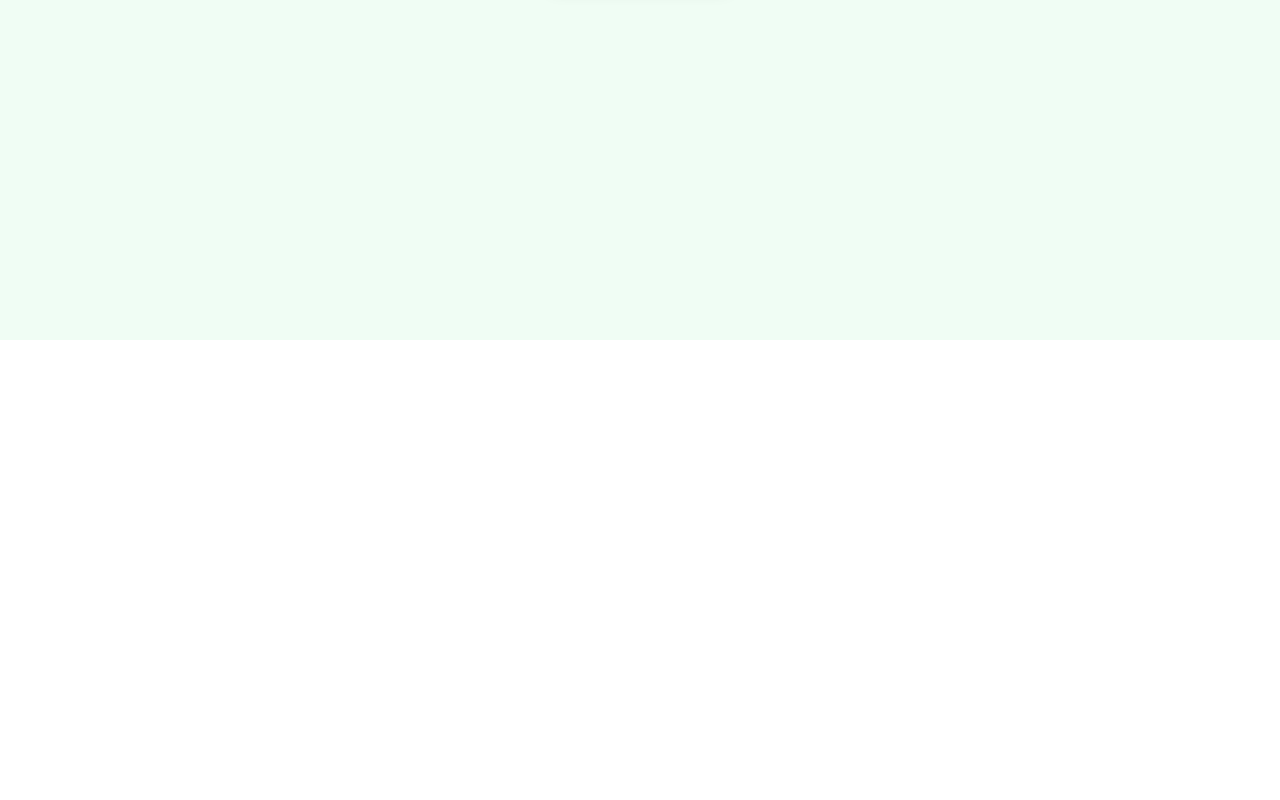
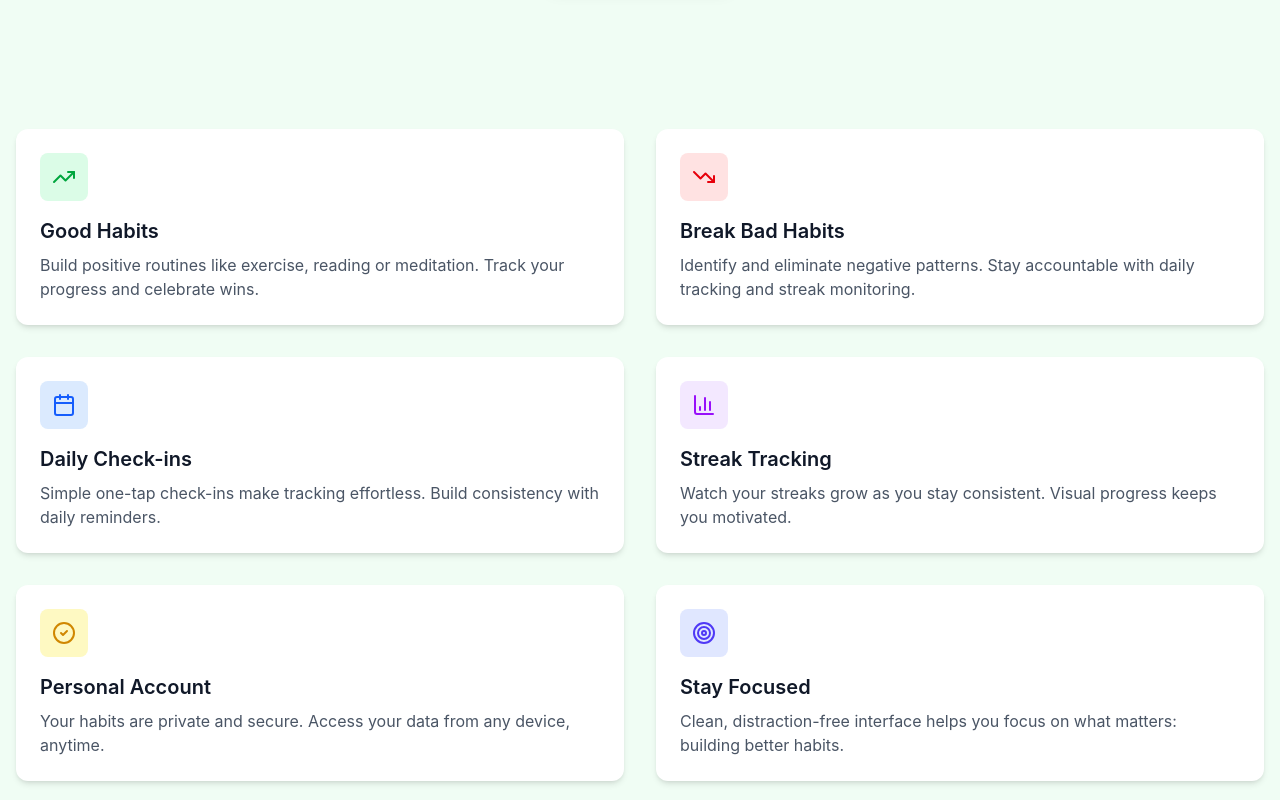
Before and after one commit to krz-sta/Habit-Tracker, a Vue app in the folder frontend/: page / in a window 1280 px wide. Shown: the part 460-1260 px from the top of the page. Before the commit the page ends 800 px from the top, so only its background shows below. Built offline with nearby package versions, Linux system fonts and the light colour scheme.

Commit message:
Two new sections on landing view.

```diff
--- a/frontend/package.json
+++ b/frontend/package.json
@@ -12,6 +12,7 @@
   },
   "dependencies": {
     "axios": "^1.15.2",
+    "lucide-vue-next": "^1.0.0",
     "pinia": "^3.0.4",
     "vue": "^3.5.32",
     "vue-router": "^5.0.4"
--- a/frontend/src/components/Header.vue
+++ b/frontend/src/components/Header.vue
@@ -18,7 +18,7 @@ const router = useRouter();
         <h1 class="text-xl font-bold inline">Habit Tracker</h1>
     </div>
 
-    <button v-if="route.path==='/'" @click="router.push('/auth')" class="text-white bg-green-600 px-6 py-2 rounded-lg font-medium hover:bg-green-700 shadow-lg hover:shadow-xl transition-all">Get Started</button>
+    <button v-if="route.path==='/'" @click="router.push('/home')" class="text-white bg-green-600 px-6 py-2 rounded-lg font-medium hover:bg-green-700 shadow-lg hover:shadow-xl transition-all">Get Started</button>
     <button v-else @click="authStore.logout" class="text-white bg-green-600 px-6 py-2 rounded-lg font-medium hover:bg-green-700 shadow-lg hover:shadow-xl transition-all">Log out</button>
 </header>
 </template>
--- a/frontend/src/router/index.ts
+++ b/frontend/src/router/index.ts
@@ -31,7 +31,7 @@ const router = createRouter({
 router.beforeEach((to) => {
   const authStore = useAuthStore()
   if (to.meta.requiresAuth && !authStore.isAuthenticated) {
-    return { name: 'login'}
+    return { name: 'auth'}
   }
 })
 
--- a/frontend/src/views/LandingView.vue
+++ b/frontend/src/views/LandingView.vue
@@ -1,6 +1,7 @@
 <script setup lang="ts">
 import Header from '@/components/Header.vue';
 import { useRouter } from 'vue-router';
+import { TrendingUp, TrendingDown, Target, Calendar, BarChart3, CheckCircle2, TrendingUpIcon, TrendingUpDown, LucideTrendingUp, TrendingDownIcon } from 'lucide-vue-next';
 
 const router = useRouter();
 
@@ -17,7 +18,85 @@ const router = useRouter();
                 <p class="text-xl text-gray-600 mb-8 max-w-2xl mx-auto">
                     Track your daily habits, build powerful streaks, and transform your life through consistent small actions.
                 </p>
-                <button @click="router.push('/auth')" class="px-8 py-4 rounded-lg bg-green-600 hover:bg-green-700 text-white font-semibold text-lg shadow-lg hover:shadow-lx transition-all">Start Tracking</button>
+                <button @click="router.push('/home')" class="px-8 py-4 rounded-lg bg-green-600 hover:bg-green-700 text-white font-semibold text-lg shadow-lg hover:shadow-lx transition-all">Start Tracking</button>
+            </section>
+
+            <section class="max-w-7xl mx-auto px-4 py-16">
+                <div class="grid grid-cols-1 md:grid-cols-2 lg-grid-cols-3 gap-8">
+                    <div class="bg-white rounded-xl p-6 shadow-md">
+                        <div class="w-12 h-12 bg-green-100 rounded-lg flex items-center justify-center mb-4">
+                            <TrendingUp class="w-6 h-6 text-green-600" />
+                        </div>
+                        <h3 class="text-xl font-semibold text-gray-900 mb-2">Good Habits</h3>
+                        <p class="text-gray-600">
+                            Build positive routines like exercise, reading or meditation.
+                            Track your progress and celebrate wins.
+                        </p>
+                    </div>
+
+                    <div class="bg-white rounded-xl p-6 shadow-md">
+                        <div class="w-12 h-12 bg-red-100 rounded-lg flex items-center justify-center mb-4">
+                            <TrendingDownIcon class="w-6 h-6 text-red-600" />
+                        </div>
+                        <h3 class="text-xl font-semibold text-gray-900 mb-2">Break Bad Habits</h3>
+                        <p class="text-gray-600">
+                            Identify and eliminate negative patterns. Stay accountable
+                            with daily tracking and streak monitoring.
+                        </p>
+                    </div>
+
+                            <div class="bg-white rounded-xl p-6 shadow-md">
+                    <div class="w-12 h-12 bg-blue-100 rounded-lg flex items-center justify-center mb-4">
+                        <Calendar class="w-6 h-6 text-blue-600" />
+                    </div>
+                    <h3 class="text-xl font-semibold text-gray-900 mb-2">Daily Check-ins</h3>
+                    <p class="text-gray-600">
+                        Simple one-tap check-ins make tracking effortless.
+                        Build consistency with daily reminders.
+                    </p>
+                    </div>
+
+                    <div class="bg-white rounded-xl p-6 shadow-md">
+                    <div class="w-12 h-12 bg-purple-100 rounded-lg flex items-center justify-center mb-4">
+                        <BarChart3 class="w-6 h-6 text-purple-600" />
+                    </div>
+                    <h3 class="text-xl font-semibold text-gray-900 mb-2">Streak Tracking</h3>
+                    <p class="text-gray-600">
+                        Watch your streaks grow as you stay consistent.
+                        Visual progress keeps you motivated.
+                    </p>
+                    </div>
+
+                    <div class="bg-white rounded-xl p-6 shadow-md">
+                    <div class="w-12 h-12 bg-yellow-100 rounded-lg flex items-center justify-center mb-4">
+                        <CheckCircle2 class="w-6 h-6 text-yellow-600" />
+                    </div>
+                    <h3 class="text-xl font-semibold text-gray-900 mb-2">Personal Account</h3>
+                    <p class="text-gray-600">
+                        Your habits are private and secure. Access your data
+                        from any device, anytime.
+                    </p>
+                    </div>
+
+                    <div class="bg-white rounded-xl p-6 shadow-md">
+                    <div class="w-12 h-12 bg-indigo-100 rounded-lg flex items-center justify-center mb-4">
+                        <Target class="w-6 h-6 text-indigo-600" />
+                    </div>
+                    <h3 class="text-xl font-semibold text-gray-900 mb-2">Stay Focused</h3>
+                    <p class="text-gray-600">
+                        Clean, distraction-free interface helps you focus on
+                        what matters: building better habits.
+                    </p>
+                    </div>
+                </div>
+            </section>
+
+            <section class="bg-green-600 text-white py-20">
+                <div class="max-w-4xl mx-auto px-4 text-center">
+                    <h2 class="text-4xl font-bold mb-6">Ready to Transform Your Life?</h2>
+                    <p class="text-xl mb-8 text-green-50">Be the first to build better habits every day.</p>
+                    <button @click="router.push('/home')" class="px-8 py-4 rounded-lg bg-white hover:bg-gray-100 text-green-600 font-semibold text-lg shadow-lg transition-all">Create Your Account</button>
+                </div>
             </section>
         </main>
     </div>
```
Also changed, not shown: 1 other file (tests, documents, lock files or other folders).
